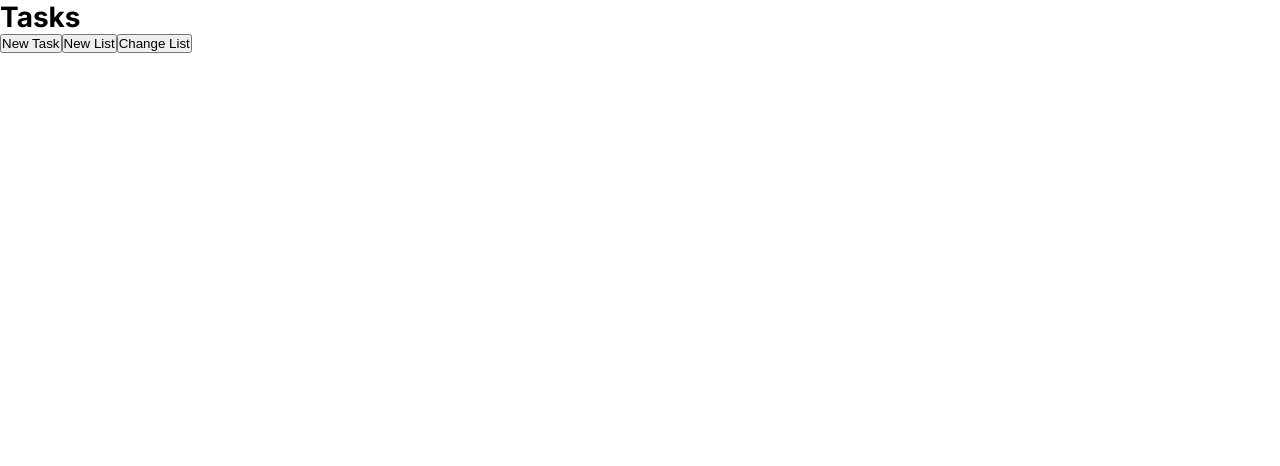
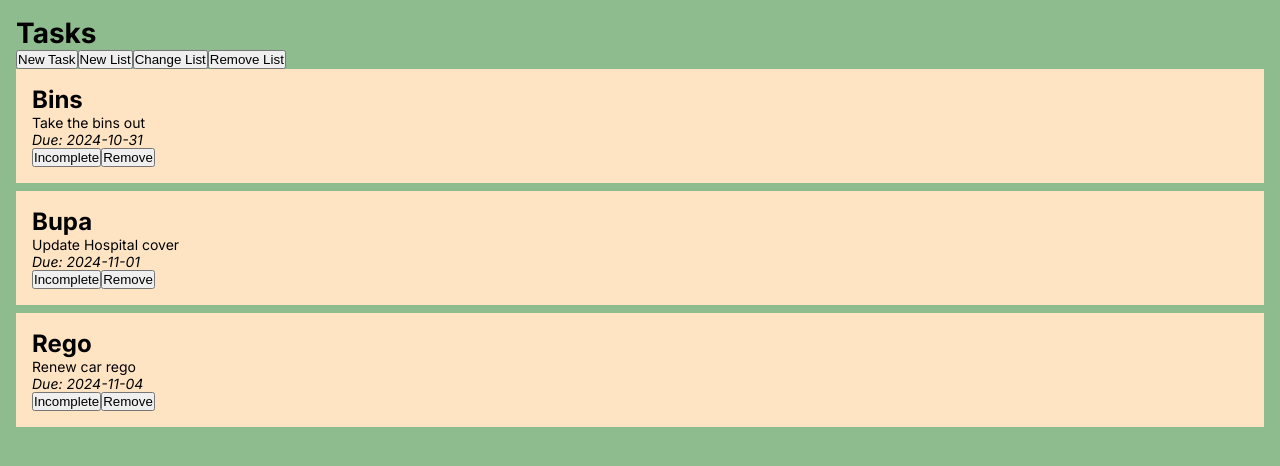
Before and after one commit to lawrencechan27/vanilla-todo, a website built with webpack: page src/index.html in a window 1280 px wide. Built offline with nearby package versions, Linux system fonts and the light colour scheme.

Commit message:
Add completion toggles, remove task and remove list features. Add some styling.

```diff
--- a/src/render.js
+++ b/src/render.js
@@ -23,15 +23,17 @@ export default function (obj) {
     // New task modal
     let newTaskModal = document.createElement("dialog");
     newTaskModal.classList.add("new-task-modal");
+    let newTaskModalContainer = document.createElement("div");
+    newTaskModal.appendChild(newTaskModalContainer);
     let newTaskTitleInput = document.createElement("input");
     newTaskTitleInput.placeholder = "Task Title";
-    newTaskModal.appendChild(newTaskTitleInput);
+    newTaskModalContainer.appendChild(newTaskTitleInput);
     let newTaskDescInput = document.createElement("input");
     newTaskDescInput.placeholder = "Task Desc";
-    newTaskModal.appendChild(newTaskDescInput);
+    newTaskModalContainer.appendChild(newTaskDescInput);
     let newTaskDueInput = document.createElement("input");
     newTaskDueInput.type = "date";
-    newTaskModal.appendChild(newTaskDueInput);
+    newTaskModalContainer.appendChild(newTaskDueInput);
     let newTaskSubmit = document.createElement("button");
     newTaskSubmit.textContent = "Add";
     newTaskSubmit.addEventListener("click", () =>
@@ -41,7 +43,7 @@ export default function (obj) {
             newTaskDueInput.value
         )
     );
-    newTaskModal.appendChild(newTaskSubmit);
+    newTaskModalContainer.appendChild(newTaskSubmit);
     container.appendChild(newTaskModal);
 
     // New list button
@@ -53,15 +55,17 @@ export default function (obj) {
     // New list modal
     let newListModal = document.createElement("dialog");
     newListModal.classList.add("new-task-modal");
+    let newListModalContainer = document.createElement("div");
+    newListModal.appendChild(newListModalContainer);
     let newListNameInput = document.createElement("input");
     newListNameInput.placeholder = "List Name";
-    newListModal.appendChild(newListNameInput);
+    newListModalContainer.appendChild(newListNameInput);
     let newListSubmit = document.createElement("button");
     newListSubmit.textContent = "Add";
     newListSubmit.addEventListener("click", () =>
         obj.addNewList(newListNameInput.value)
     );
-    newListModal.appendChild(newListSubmit);
+    newListModalContainer.appendChild(newListSubmit);
     container.appendChild(newListModal);
 
     // Change list button
@@ -73,19 +77,29 @@ export default function (obj) {
     // Change list modal
     let changeListModal = document.createElement("dialog");
     changeListModal.classList.add("new-task-modal");
+
+    let changeListModalContainer = document.createElement("div");
+    changeListModal.appendChild(changeListModalContainer);
+
     for (let obj of listArray) {
         let listButton = document.createElement("button");
         listButton.textContent = obj.title;
         listButton.addEventListener("click", () =>
             changeListPasser(listArray.indexOf(obj))
         );
-        changeListModal.appendChild(listButton);
+        changeListModalContainer.appendChild(listButton);
     }
     container.appendChild(changeListModal);
 
     function changeListPasser(listIndex) {
         obj.changeList(listIndex);
     }
+
+    // Remove list button
+    let removeListBtn = document.createElement("button");
+    removeListBtn.textContent = "Remove List";
+    removeListBtn.addEventListener("click", () => obj.removeList());
+    container.appendChild(removeListBtn);
 
     // Tasks
     if (currentList.tasks) {
@@ -108,10 +122,18 @@ export default function (obj) {
             due.textContent = `Due: ${task.due}`;
             taskDiv.appendChild(due);
             // Complete
-            let complete = document.createElement("p");
+            let complete = document.createElement("button");
             complete.classList.add("task-complete");
             complete.textContent = task.complete;
+            complete.addEventListener("click", () => task.toggleComplete());
             taskDiv.appendChild(complete);
+            // Remove
+            let remove = document.createElement("button");
+            remove.classList.add("task-remove");
+            remove.textContent = "Remove";
+            remove.addEventListener("click", () => currentList.remove(task));
+            taskDiv.appendChild(remove);
+
             // Append
             container.appendChild(taskDiv);
         }
--- a/src/styles.css
+++ b/src/styles.css
@@ -9,21 +9,30 @@
 body {
     font-family: "Inter", sans-serif;
     font-size: 14px;
+    background-color: darkseagreen;
+    padding: 1rem;
 }
 
 .new-task-modal {
     margin: auto;
     border: none;
     padding: 1rem;
+    border-radius: 0.5rem;
+}
+
+.new-task-modal > div {
+    display: flex;
+    flex-direction: column;
+    gap: 0.5rem;
 }
 
 .list-heading {
 }
 
 .task {
-    border: 1px solid grey;
-    padding: 0.8rem;
-    margin: 5px;
+    padding: 1rem;
+    margin-bottom: 0.5rem;
+    background-color: bisque;
 }
 
 .task-title {
--- a/src/tasks.js
+++ b/src/tasks.js
@@ -14,6 +14,7 @@ class List {
     }
     remove(task) {
         this.tasks.splice(this.tasks.indexOf(task), 1);
+        render(lists);
     }
 }
 
@@ -25,10 +26,17 @@ class Task {
         this.title = title;
         this.description = description;
         this.due = due;
-        this.complete = false;
+        // Not sure if should use boolean or not
+        // this.complete = false;
+        this.complete = "Incomplete";
     }
     toggleComplete() {
-        this.complete = !this.complete;
+        // Not sure if should use boolean or not
+        // this.complete = !this.complete;
+        this.complete == "Incomplete"
+            ? (this.complete = "Complete")
+            : (this.complete = "Incomplete");
+        render(lists);
     }
 }
 
@@ -45,10 +53,7 @@ let lists = {
     addNewList: function (title) {
         if (title) {
             lists.listArray.push(new List(title));
-            console.log(lists.currentList);
-
             lists.currentList = lists.listArray[lists.listArray.length - 1];
-            console.log(lists.currentList);
             render(lists);
         }
     },
@@ -56,9 +61,28 @@ let lists = {
         lists.currentList = lists.listArray[listIndex];
         render(lists);
     },
+    removeList: function () {
+        let removeIndex = lists.listArray.indexOf(lists.currentList);
+        lists.listArray.splice(removeIndex, 1);
+        lists.currentList = lists.listArray[0];
+        render(lists);
+    },
 };
 
-// Init
-// lists.listArray[0].add(new Task("Test", "Desc", "2024-10-29", false));
+// FOR TESTING
+lists.addNewList("Shopping");
+lists.listArray[0].add(
+    new Task("Bins", "Take the bins out", "2024-10-31", false)
+);
+lists.listArray[0].add(
+    new Task("Bupa", "Update Hospital cover", "2024-11-01", false)
+);
+lists.listArray[0].add(new Task("Rego", "Renew car rego", "2024-11-04", false));
+lists.listArray[1].add(new Task("Temu", "Green sunnies", "2024-10-31", false));
+lists.listArray[1].add(
+    new Task("Bunnings", "Cement/plastic adhesive", "2024-11-02", false)
+);
+
+// INIT
 lists.currentList = lists.listArray[0];
 render(lists);
```
